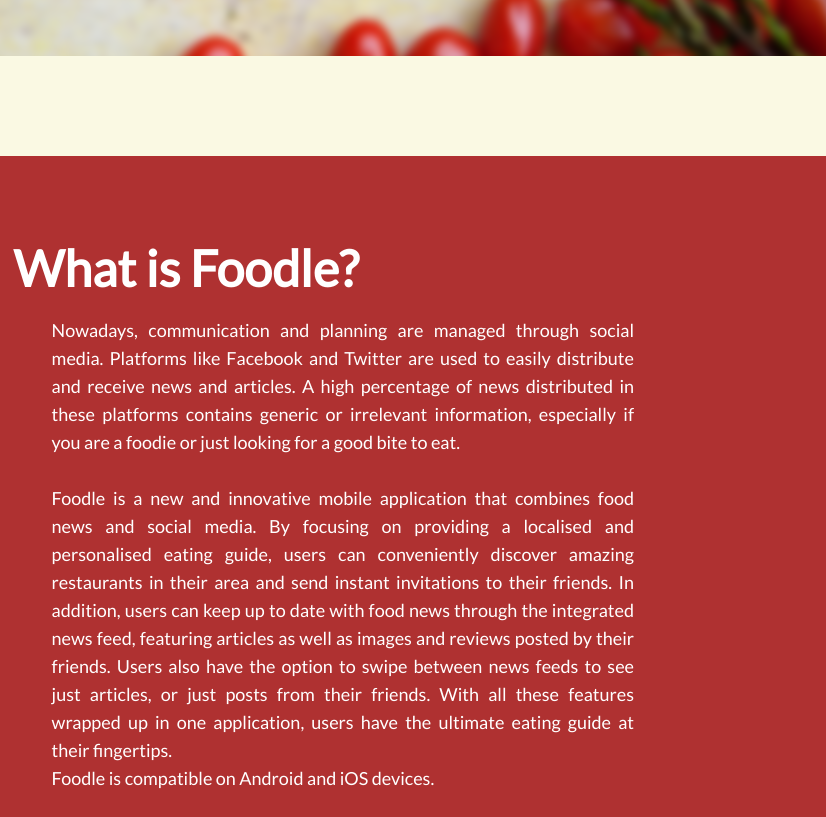
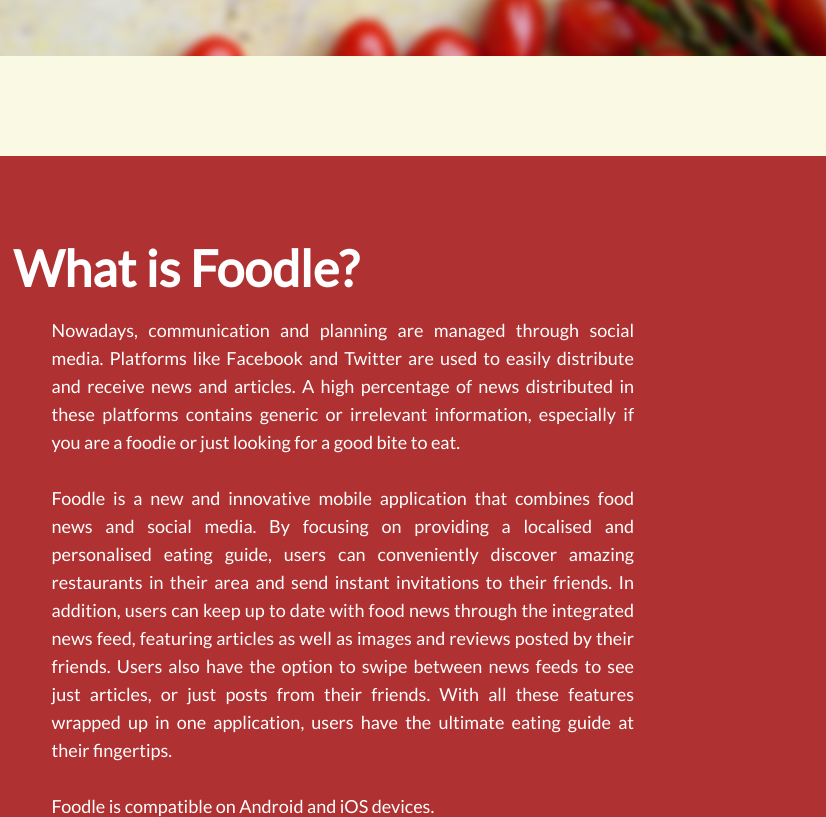
Before and after one commit to deco3500/TeamPizza, a plain HTML site: page docs/index.html in a window 1280 px wide. Shown: the part 644-1461 px from the top of the page, 454-1280 px from the left. Drawn offline with nearby package versions, Linux system fonts and the light colour scheme.

Commit message:
Update index.html

```diff
--- a/docs/index.html
+++ b/docs/index.html
@@ -87,7 +87,7 @@ section {
             <iframe  id="demo" src="https://marvelapp.com/iih71f?emb=1" width="258" height="500" allowTransparency="true" frameborder="0"></iframe>
 		<div id="introDiv">
 			<p>Nowadays, communication and planning are managed through social media. Platforms like Facebook and Twitter are used to easily distribute and receive news and articles. A high percentage of news distributed in these platforms contains generic or irrelevant information, especially if you are a foodie or just looking for a good bite to eat.<br><br>
-            Foodle is a new and innovative mobile application that combines food news and social media. By focusing on providing a localised and personalised eating guide, users can conveniently discover amazing restaurants in their area and send instant invitations to their friends. In addition, users can keep up to date with food news through the integrated news feed, featuring articles as well as images and reviews posted by their friends. Users also have the option to swipe between news feeds to see just articles, or just posts from their friends. With all these features wrapped up in one application, users have the ultimate eating guide at their fingertips.<br>
+            Foodle is a new and innovative mobile application that combines food news and social media. By focusing on providing a localised and personalised eating guide, users can conveniently discover amazing restaurants in their area and send instant invitations to their friends. In addition, users can keep up to date with food news through the integrated news feed, featuring articles as well as images and reviews posted by their friends. Users also have the option to swipe between news feeds to see just articles, or just posts from their friends. With all these features wrapped up in one application, users have the ultimate eating guide at their fingertips.<br><br>
             Foodle is compatible on Android and iOS devices.
 			</p>
 		</div>
```
